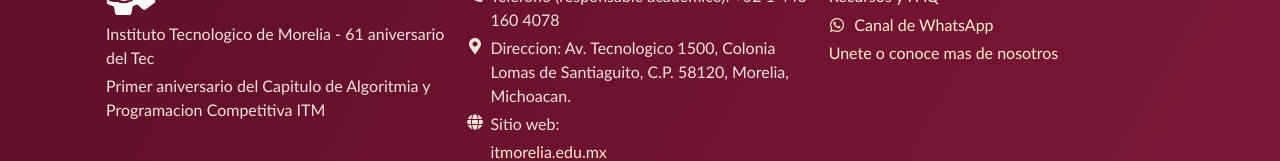
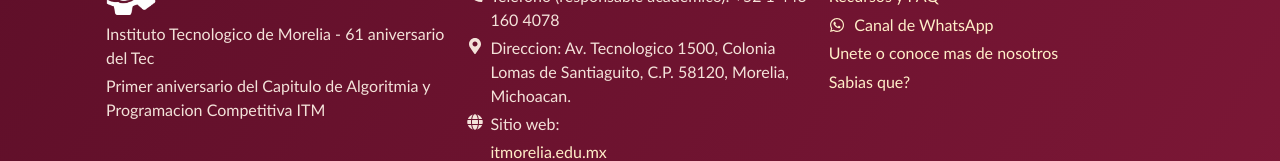
Before and after one commit to Cruzdev0131/concurso_61aniversario_itm, a React (Vite) app: page / in a window 1280 px wide. Shown: the part 2855-3016 px from the top of the page. Built offline with nearby package versions, Linux system fonts and the light colour scheme.

Commit message:
fix footer

```diff
--- a/src/App.tsx
+++ b/src/App.tsx
@@ -75,6 +75,7 @@ function App() {
             <a href="https://algoritmiaitm.vercel.app" target="_blank" rel="noreferrer">
               Unete o conoce mas de nosotros
             </a>
+            <a href="/sabias-que">Sabias que?</a>
           </section>
         </div>
 
```
